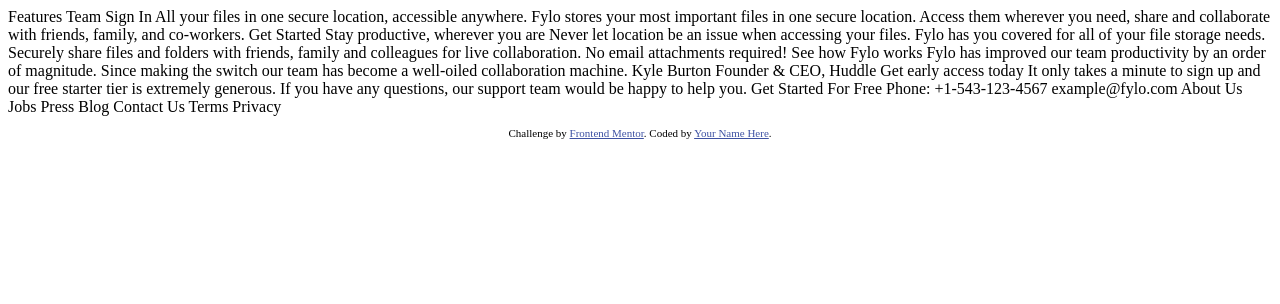
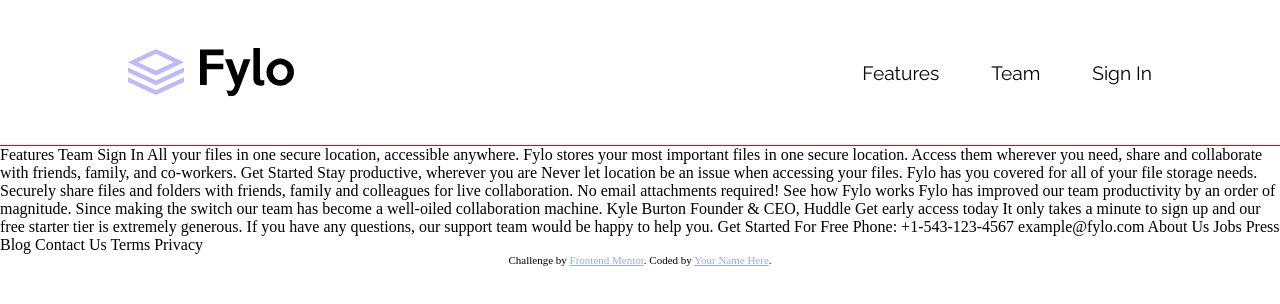
Before and after one commit to michalgregu/Fylo-landing-page, a plain HTML site: page index.html in a window 1280 px wide. Drawn offline with Linux system fonts and the light colour scheme.

Commit message:
header update

```diff
--- a/index.html
+++ b/index.html
@@ -1,73 +1,57 @@
 <!DOCTYPE html>
 <html lang="en">
+
 <head>
     <meta charset="UTF-8">
-  <meta name="viewport" content="width=device-width, initial-scale=1.0"> <!-- displays site properly based on user's device -->
+    <meta name="viewport" content="width=device-width, initial-scale=1.0">
+    <!-- displays site properly based on user's device -->
 
     <link rel="icon" type="image/png" sizes="32x32" href="./images/favicon-32x32.png">
+    <link href="https://fonts.googleapis.com/css2?family=Raleway:wght@400;700&display=swap" rel="stylesheet">
+    <link href="https://fonts.googleapis.com/css2?family=Open+Sans&display=swap" rel="stylesheet">
 
     <title>Frontend Mentor | Fylo landing page with two column layout</title>
 
-  <!-- Feel free to remove these styles or customise in your own stylesheet 👍 -->
+    <link rel="stylesheet" href="style.css">
     <style>
-    .attribution { font-size: 11px; text-align: center; }
-    .attribution a { color: hsl(228, 45%, 44%); }
+
     </style>
 </head>
+
 <body>
 
-  Features
-  Team
-  Sign In
+    <header>
+        <img src="./images/logo.svg" alt="Logo">
+        <nav>
+            <a href="#">Features</a>
+            <a href="#">Team</a>
+            <a href="#">Sign In</a>
+        </nav>
+    </header>
 
-  All your files in one secure location, accessible anywhere.
 
-  Fylo stores your most important files in one secure location.
-  Access them wherever you need, share and collaborate with friends,
-  family, and co-workers.
 
-  Get Started
 
-  Stay productive, wherever you are
 
-  Never let location be an issue when accessing your files. Fylo has you
-  covered for all of your file storage needs.
 
-  Securely share files and folders with friends, family and colleagues for
-  live collaboration. No email attachments required!
 
-  See how Fylo works
 
-  Fylo has improved our team productivity by an order of magnitude. Since
-  making the switch our team has become a well-oiled collaboration machine.
 
-  Kyle Burton
-  Founder & CEO, Huddle
 
-  Get early access today
 
-  It only takes a minute to sign up and our free starter tier is extremely generous.
-  If you have any questions, our support team would be happy to help you.
 
-  Get Started For Free
 
-  Phone: +1-543-123-4567
-  example@fylo.com
 
-  About Us
-  Jobs
-  Press
-  Blog
-
-  Contact Us
-  Terms
-  Privacy
+    Features Team Sign In All your files in one secure location, accessible anywhere. Fylo stores your most important files in one secure location. Access them wherever you need, share and collaborate with friends, family, and co-workers. Get Started Stay
+    productive, wherever you are Never let location be an issue when accessing your files. Fylo has you covered for all of your file storage needs. Securely share files and folders with friends, family and colleagues for live collaboration. No email attachments
+    required! See how Fylo works Fylo has improved our team productivity by an order of magnitude. Since making the switch our team has become a well-oiled collaboration machine. Kyle Burton Founder & CEO, Huddle Get early access today It only takes a
+    minute to sign up and our free starter tier is extremely generous. If you have any questions, our support team would be happy to help you. Get Started For Free Phone: +1-543-123-4567 example@fylo.com About Us Jobs Press Blog Contact Us Terms Privacy
 
     <footer>
         <p class="attribution">
-      Challenge by <a href="https://www.frontendmentor.io?ref=challenge" target="_blank">Frontend Mentor</a>.
-      Coded by <a href="#">Your Name Here</a>.
+            Challenge by <a href="https://www.frontendmentor.io?ref=challenge" target="_blank">Frontend Mentor</a>. Coded by <a href="#">Your Name Here</a>.
         </p>
     </footer>
 </body>
+
 </html>
--- /dev/null
+++ b/style.css
@@ -0,0 +1,77 @@
+/* RESET */
+
+* {
+    padding: 0;
+    margin: 0;
+    box-sizing: border-box;
+}
+
+a {
+    color: #000;
+}
+
+
+/* END OF RESET */
+
+
+/* CUSTOM PROPERTIES */
+
+--dark-blue :hsl(243, 87%, 12%);
+--desaturated-blue :hsl(238, 22%, 44%);
+--bright-blue:hsl(224, 93%, 58%);
+--cyan:hsl(170, 45%, 43%);
+--grayish-blue:hsl(240, 75%, 98%);
+--gray:hsl(0, 0%, 75%);
+
+/* END OF CUSTOM PROPERTIES */
+
+
+/* HEADER */
+
+body {
+    font-family: 'Open Sans', sans-serif;
+}
+
+header {
+    display: flex;
+    justify-content: flex-end;
+    align-items: center;
+    border-bottom: 1px solid red;
+    padding: 3rem 8rem;
+}
+
+header img {
+    margin-right: auto;
+}
+
+header nav a {
+    font-family: Raleway, sans-serif;
+    font-weight: 400;
+    font-size: 1.2rem;
+    text-decoration: none;
+    margin-left: 3rem;
+}
+
+
+/* END OF HEADER */
+
+
+/* MAIN */
+
+
+/* END OF MAIN */
+
+
+/* ATTRIBUTION */
+
+.attribution {
+    font-size: 11px;
+    text-align: center;
+}
+
+.attribution a {
+    color: hsl(228, 93%, 78%);
+}
+
+
+/* END OF ATTRIBUTION */
```
Lines whose indentation alone changed are shown as unchanged.
